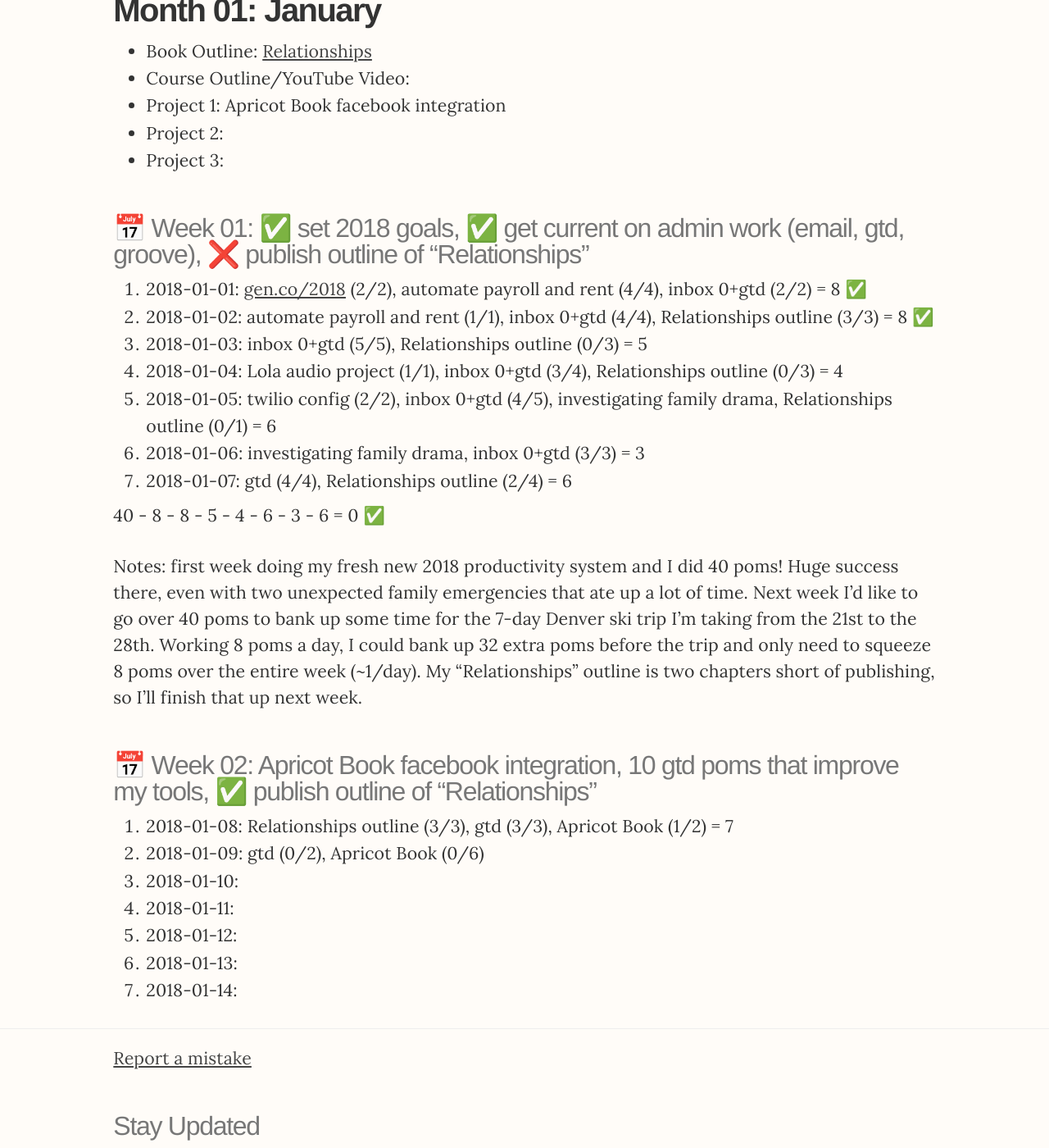
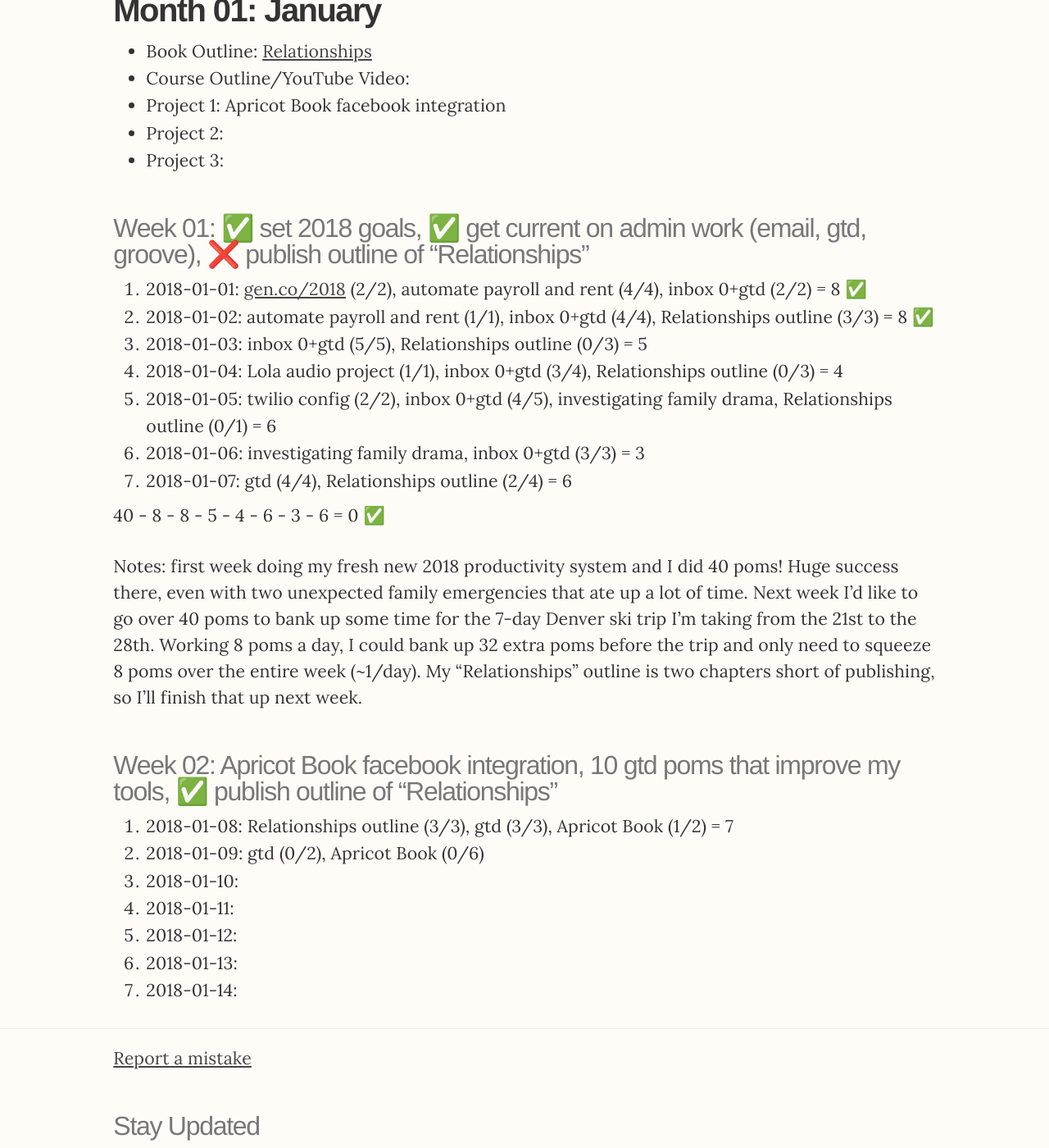
Before and after one commit to christiangenco/christiangenco.github.io, a Jekyll site: the page built from _posts/2018-01-01-2018.md, in a window 1280 px wide and 1400 px high, scrolled down 1035 px. Shown: the whole window at 82% size. Built offline with Jekyll 4.4.1, drawn with Linux system fonts in a browser that asks for light colours; nearby versions of some CDN libraries.

Commit message:
DR edits <3

```diff
--- a/_posts/2018-01-01-2018.md
+++ b/_posts/2018-01-01-2018.md
@@ -34,7 +34,7 @@ To make sure I have the work bandwith to accomplish my 2018 goals, I need to be
 * Project 2:
 * Project 3:
 
-### 📅 Week 01: ✅ set 2018 goals, ✅ get current on admin work (email, gtd, groove), ❌ publish outline of "Relationships"
+### Week 01: ✅ set 2018 goals, ✅ get current on admin work (email, gtd, groove), ❌ publish outline of "Relationships"
 
 1. 2018-01-01: [gen.co/2018](http://gen.co/2018) (2/2), automate payroll and rent (4/4), inbox 0+gtd (2/2) = 8 ✅
 2. 2018-01-02: automate payroll and rent (1/1), inbox 0+gtd (4/4), Relationships outline (3/3) = 8 ✅
@@ -48,7 +48,7 @@ To make sure I have the work bandwith to accomplish my 2018 goals, I need to be
 
 Notes: first week doing my fresh new 2018 productivity system and I did 40 poms! Huge success there, even with two unexpected family emergencies that ate up a lot of time. Next week I'd like to go over 40 poms to bank up some time for the 7-day Denver ski trip I'm taking from the 21st to the 28th. Working 8 poms a day, I could bank up 32 extra poms before the trip and only need to squeeze 8 poms over the entire week (~1/day). My "Relationships" outline is two chapters short of publishing, so I'll finish that up next week.
 
-### 📅 Week 02: Apricot Book facebook integration, 10 gtd poms that improve my tools, ✅ publish outline of "Relationships"
+### Week 02: Apricot Book facebook integration, 10 gtd poms that improve my tools, ✅ publish outline of "Relationships"
 
 1. 2018-01-08: Relationships outline (3/3), gtd (3/3), Apricot Book (1/2) = 7
 2. 2018-01-09: gtd (0/2), Apricot Book (0/6)
```
Also changed, not shown: _books/2017-10-25-relationships.md (+2 -0 lines), _posts/2018-01-07-2017-review.md (+8 -8 lines).
